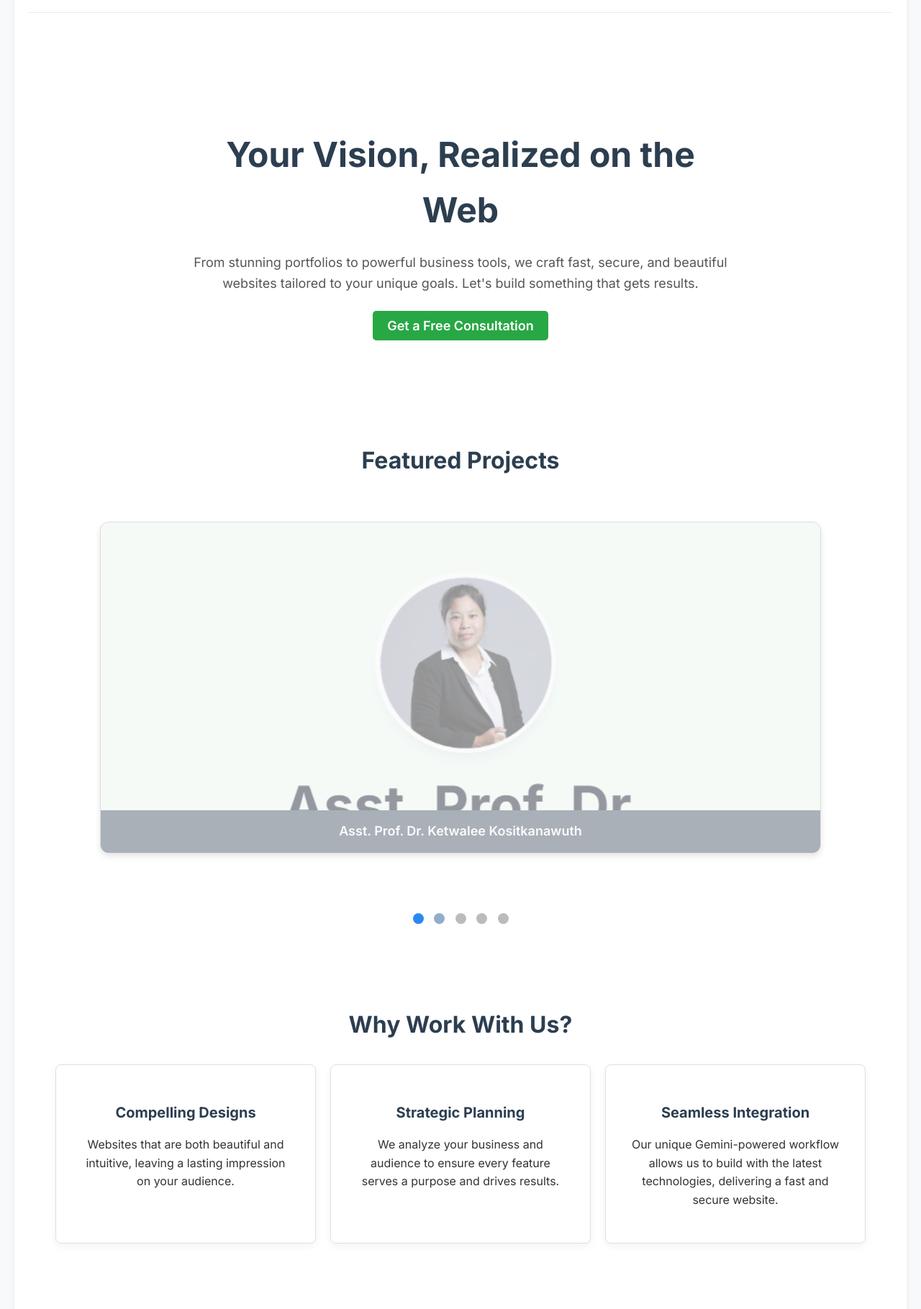
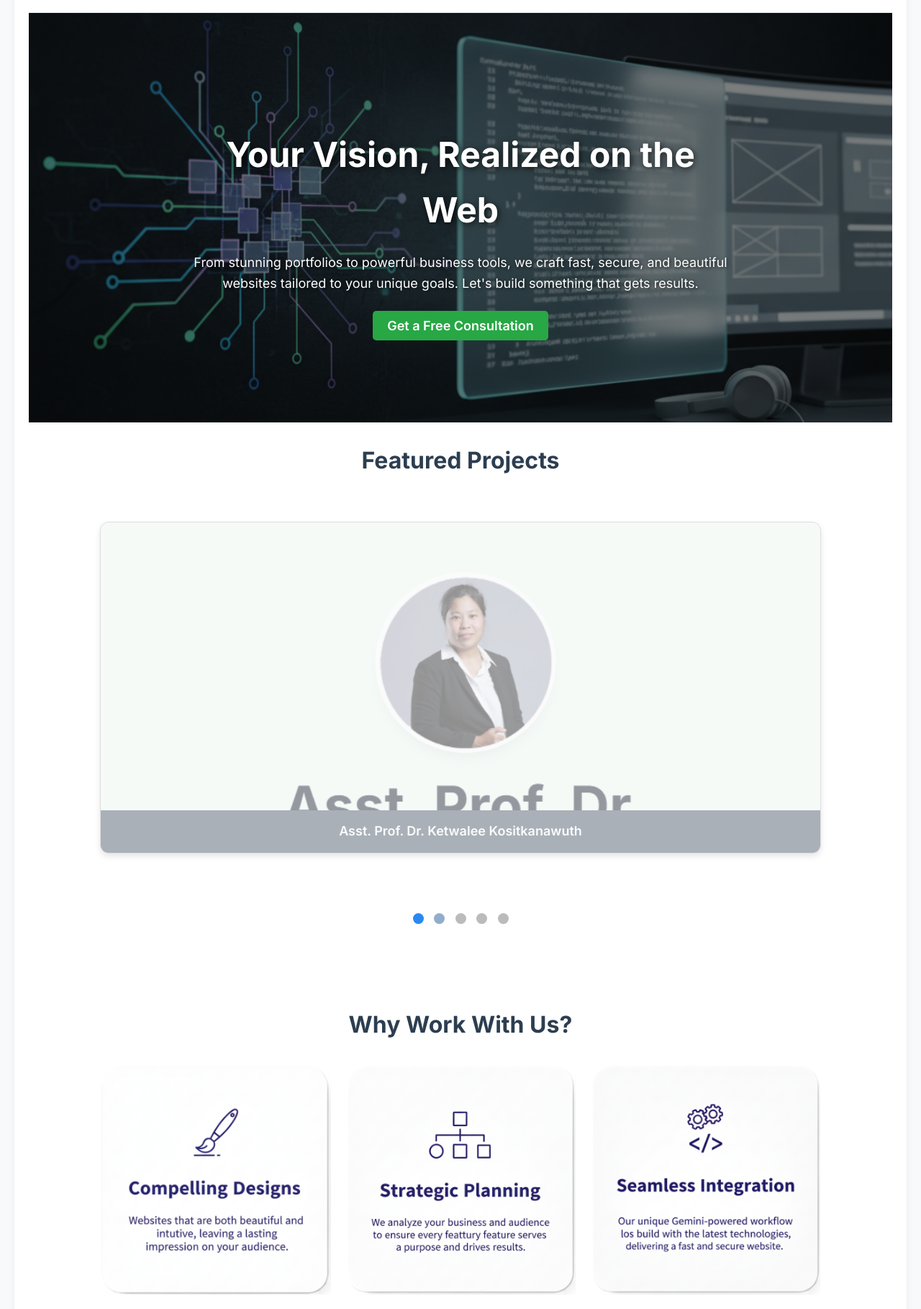
Before and after one commit to dgkmills/site-mills, a plain HTML site: page index.html in a window 1280 px wide. Shown: the part 81-1900 px from the top of the page at 72% size. Drawn offline with Linux system fonts and the light colour scheme.

Commit message:
index add hero and button images

```diff
--- a/assets/css/style.css
+++ b/assets/css/style.css
@@ -68,36 +68,43 @@ body {
 
 /* === MODIFIED HERO SECTION STYLES === */
 .hero {
-    display: flex;
-    flex-direction: column;
-    align-items: center;
-    justify-content: center;
+    /* **CORRECTED THE PATH: Changed to a root-relative path** */
+    background: url('/assets/images/hero-title.png') no-repeat center center/cover;
+    padding: 120px 20px;
     text-align: center;
-    padding: 120px 20px;
-    min-height: 300px;
+    position: relative;
+    color: #fff; /* Set default text color to white for better contrast */
+}
+
+/* Add a dark overlay for better text readability */
+.hero::before {
+    content: '';
+    position: absolute;
+    top: 0;
+    left: 0;
+    right: 0;
+    bottom: 0;
+    background-color: rgba(0, 0, 0, 0.5); /* Adjust opacity as needed */
 }
 
 .hero-text {
+    position: relative; /* Ensure text is on top of the overlay */
     max-width: 750px;
+    margin: 0 auto; /* Center the text container */
 }
 
 .hero-text h1 {
     font-size: 48px;
-    color: #2c3e50;
     margin-bottom: 20px;
+    text-shadow: 2px 2px 8px rgba(0,0,0,0.7); /* Add text shadow for readability */
 }
 
 .hero-text p {
     font-size: 18px;
-    color: #555;
     margin-bottom: 30px;
+    text-shadow: 1px 1px 4px rgba(0,0,0,0.7);
 }
 
-.hero-image img {
-    max-width: 100%;
-    height: auto;
-    border-radius: 8px;
-}
 
 .hero-btn {
     background-color: #28a745;
@@ -107,8 +114,9 @@ body {
 
 .hero-btn:hover {
     background-color: #218838;
-    transform: translateY(-px);
+    transform: translateY(-2px);
 }
+
 
 /* Slideshow container */
 .slideshow-container {
@@ -212,20 +220,27 @@ body {
     margin-top: 30px;
 }
 
+/* === MODIFIED CARD STYLES === */
 .card {
-    background-color: #fff;
-    border: 1px solid #e0e0e0;
-    border-radius: 8px;
-    padding: 30px;
-    max-width: 300px;
-    box-shadow: 0 4px 12px rgba(0, 0, 0, 0.05);
-    transition: transform 0.3s ease, box-shadow 0.3s ease;
+    background-color: transparent; /* Make background transparent */
+    border: none; /* Remove border */
+    padding: 0; /* Remove padding */
+    max-width: 320px; /* Adjusted max-width */
+    box-shadow: none; /* Remove shadow */
+    transition: transform 0.3s ease;
 }
 
 .card:hover {
     transform: translateY(-5px);
-    box-shadow: 0 8px 16px rgba(0, 0, 0, 0.1);
 }
+
+/* Style for the images inside the cards */
+.card img {
+    max-width: 100%;
+    height: auto;
+    display: block;
+}
+
 
 .card h3 {
     font-size: 20px;
--- a/index.html
+++ b/index.html
@@ -9,10 +9,8 @@
     <link rel="preconnect" href="https://fonts.gstatic.com" crossorigin>
     <link href="https://fonts.googleapis.com/css2?family=Inter:wght@400;600;700&display=swap" rel="stylesheet">
 
-    <!-- SEO Fix: Canonical Link -->
     <link rel="canonical" href="https://site-mills.com/" />
 
-    <!-- Favicon and PWA Icons -->
     <link rel="apple-touch-icon" sizes="180x180" href="/assets/images/apple-touch-icon.png">
     <link rel="icon" type="image/png" sizes="32x32" href="/assets/images/favicon-32x32.png">
     <link rel="icon" type="image/png" sizes="16x16" href="/assets/images/favicon-16x16.png">
@@ -34,7 +32,6 @@
             </nav>
         </header>
 
-        <!-- === MODIFIED HERO SECTION === -->
         <section class="hero">
             <div class="hero-text">
                 <h1>Your Vision, Realized on the Web</h1>
@@ -45,35 +42,30 @@
 
         <h2 class="slideshow-header">Featured Projects</h2>
         <div class="slideshow-container">
-            <!-- Slide 1: Teacher Dan -->
             <div class="mySlides fade">
                 <a href="https://schedule.dgkmills.com" target="_blank" class="slide-link">
                     <img class="slide-image" src="assets/images/tdanthumb.png" alt="Teacher Dan's Scheduler website preview">
                     <div class="slide-caption">Teacher Dan's Scheduler</div>
                 </a>
             </div>
-            <!-- Slide 2: Dr. Ketwalee -->
             <div class="mySlides fade">
                 <a href="https://drkha.site-mills.com" target="_blank" class="slide-link">
                     <img class="slide-image" src="assets/images/drkhathumb.png" alt="Dr. Kha's academic portfolio website preview">
                     <div class="slide-caption">Asst. Prof. Dr. Ketwalee Kositkanawuth</div>
                 </a>
             </div>
-            <!-- Slide 3: Aree -->
             <div class="mySlides fade">
                 <a href="https://dgkmills.github.io/Aree/" target="_blank" class="slide-link">
                     <img class="slide-image" src="assets/images/areethumb.png" alt="Aree's website preview">
                     <div class="slide-caption">Aree's Website</div>
                 </a>
             </div>
-            <!-- Slide 4: Dialogue Tool -->
             <div class="mySlides fade">
                 <a href="https://dialogue.site-mills.com/" target="_blank" class="slide-link">
                     <img class="slide-image" src="assets/images/dialogue-thumb.png" alt="Dialogue Generation & Scripting Tool website preview">
                     <div class="slide-caption">Dialogue Generation Tool</div>
                 </a>
             </div>
-            <!-- Slide 5: Matt's World -->
             <div class="mySlides fade">
                 <a href="http://mattsworld.dgkmills.com/" target="_blank" class="slide-link">
                     <img class="slide-image" src="assets/images/mattsworld-thumb.png" alt="Matt's World website preview">
@@ -93,16 +85,13 @@
             <h2>Why Work With Us?</h2>
             <div class="service-cards">
                 <div class="card">
-                    <h3>Compelling Designs</h3>
-                    <p>Websites that are both beautiful and intuitive, leaving a lasting impression on your audience.</p>
+                    <img src="assets/images/compelling-designs.png" alt="Compelling Designs: Websites that are both beautiful and intuitive.">
                 </div>
                 <div class="card">
-                    <h3>Strategic Planning</h3>
-                    <p>We analyze your business and audience to ensure every feature serves a purpose and drives results.</p>
+                    <img src="assets/images/strategic-planning.png" alt="Strategic Planning: We analyze your business to ensure every feature drives results.">
                 </div>
                 <div class="card">
-                    <h3>Seamless Integration</h3>
-                    <p>Our unique Gemini-powered workflow allows us to build with the latest technologies, delivering a fast and secure website.</p>
+                    <img src="assets/images/seamless-integration.png" alt="Seamless Integration: Our Gemini-powered workflow delivers a fast and secure website.">
                 </div>
             </div>
         </section>
@@ -130,7 +119,6 @@
         </footer>
     </div>
 
-    <!-- Slideshow Script -->
     <script>
         let slideIndex = 1;
         let slideInterval;
@@ -157,7 +145,6 @@
         slideInterval = setInterval(() => plusSlides(1), 5000);
     </script>
 
-    <!-- PWA Service Worker Registration -->
     <script>
         if ('serviceWorker' in navigator) {
             window.addEventListener('load', () => {
```
Also changed, not shown: assets/images/compelling-designs.png (added), assets/images/hero-title.png (added), assets/images/seamless-integration.png (added), assets/images/strategic-planning.png (added).
